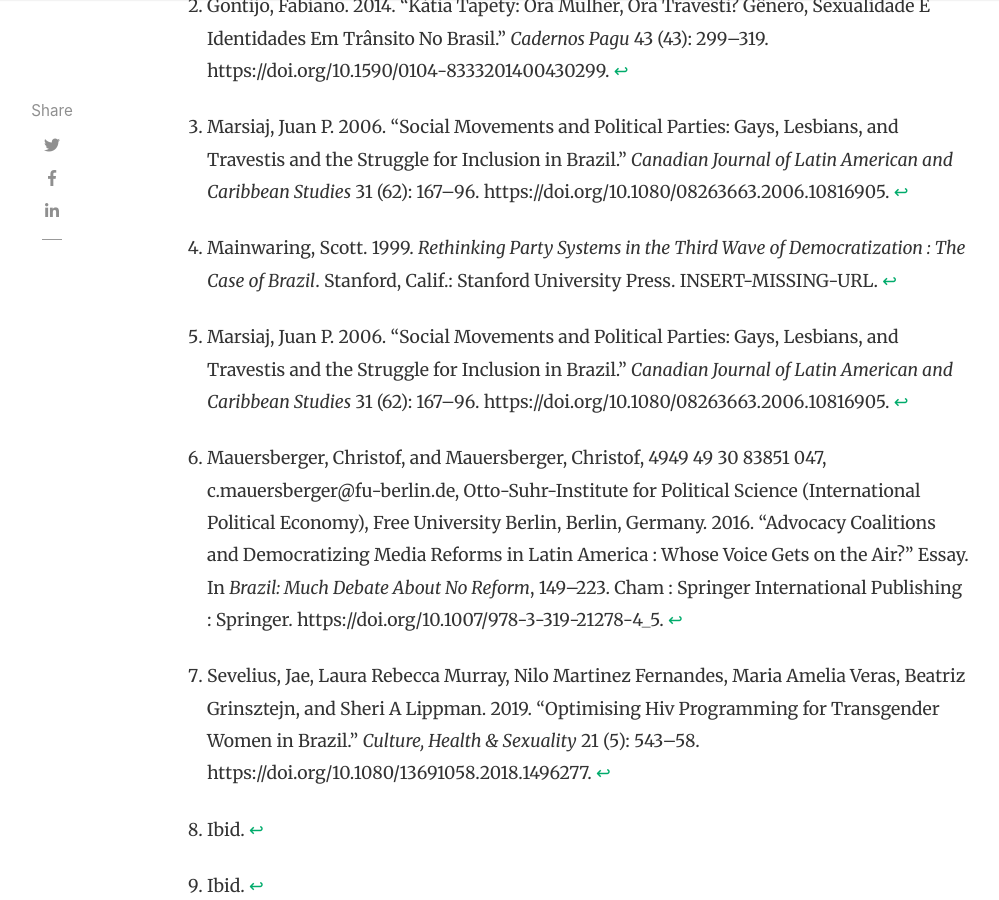
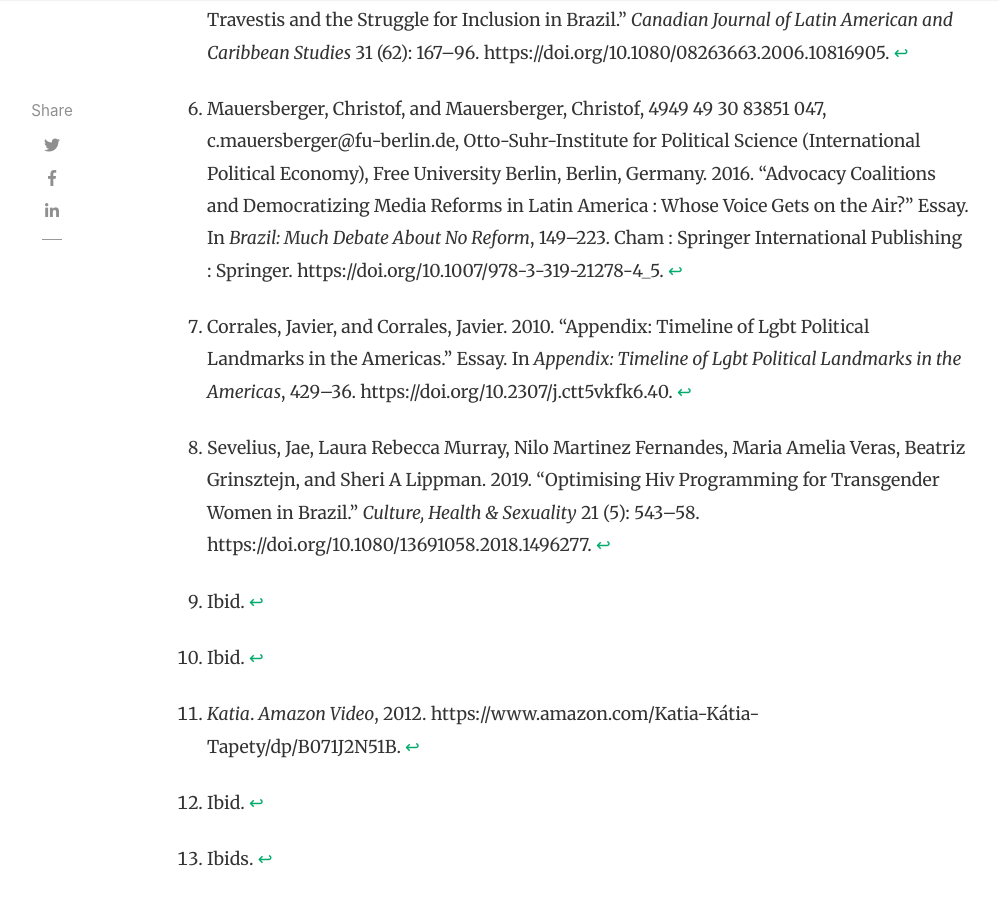
Before and after one commit to CarsonHerness/Trans-Histories-in-Latin-America, a Jekyll site: the page built from _posts/2020-05-03-misrepresentation-of-katia-tapety.md, in a window 1280 px wide and 900 px high, scrolled down 4358 px. Shown: the whole window, without its empty margins (118-1117 px from the left). Built offline with Jekyll 4.4.1, drawn with Linux system fonts in a browser that asks for light colours; nearby versions of some CDN libraries; comment, search, counter and statistics services are not loaded; some of the changed text lies outside the part shown.

Commit message:
Update Vi post #2

```diff
--- a/_posts/2020-05-03-misrepresentation-of-katia-tapety.md
+++ b/_posts/2020-05-03-misrepresentation-of-katia-tapety.md
@@ -18,13 +18,11 @@
 
 In the 1970s, the democratization process for Brazilians allowed the “GLT” (Gay, Lesbian, Trans) movement to use elected positions and political parties to gain more representation on the political agenda.[^3] However, Brazil has a history of strong presidencies and weak political parties.[^4] **What are the prospects for marginalized groups within this system of weak parties?**
 
-The liberal left in Brazil united through civil rights groups in defiance of the conservative religious culture.[^5]  Rallies and protests created immediate responses while political parties created eventual institutional change. The first gay and lesbian organization in Brazil, Grupos Somos, attempted to address secondary help issues through aid prevention programs, infrastructure, and poverty alleviation.[^6] These programs assisted the intersectional issues gay, lesbian and transgender people faced. GLT people in Brazil are prone to the risk of aids, violence, homelessness, substance abuse issues and more.[^7] While political parties are not the sole method for change used by GLTs, they advance the recognition of this marginalized group as a political actor in state institutions.
+The liberal left in Brazil united through civil rights groups in defiance of the conservative religious culture.[^5]  Rallies and protests created immediate responses while political parties created eventual institutional change. The first gay and lesbian organization in Brazil, Grupos Somos, attempted to address secondary help issues through aid prevention programs, infrastructure, and poverty alleviation.[^6] [^7]These programs assisted the intersectional issues gay, lesbian and transgender people faced. GLT people in Brazil are prone to the risk of aids, violence, homelessness, substance abuse issues and more.[^8] While political parties are not the sole method for change used by GLTs, they advance the recognition of this marginalized group as a political actor in state institutions.
 
-Many scholars claimed that GLT politicians and activists sought support from both parties by focusing on other issues that affect the GLT community and avoiding GLT issues as their central mission.[^8] When analyzing GLT politicians like transvestite Kátia Tapety, who was first elected with the right-wing Liberal Front Party, scholars are quick to say these types of candidates dissociate from GLT movements as a political tactic.[^9] This is a surface-level analysis of women like Kátia who are at the forefront of the GLT movement. Political scientists focus on general trends in politics and analyze Kátia Tapety based on her attendance to GLT events, GLT legislation and programs produced. It is important to bring to light the intersectionality of Kátia's identity and her story must be told by more than political analysis. To understand Kátia’s political motives and impact we must understand her story.
+Many scholars claimed that GLT politicians and activists sought support from both parties by focusing on other issues that affect the GLT community and avoiding GLT issues as their central mission.[^9] When analyzing GLT politicians like transvestite Kátia Tapety, who was first elected with the right-wing Liberal Front Party, scholars are quick to say these types of candidates dissociate from GLT movements as a political tactic.[^10] This is a surface-level analysis of women like Kátia who are at the forefront of the GLT movement. Political scientists focus on general trends in politics and analyze Kátia Tapety based on her attendance to GLT events, GLT legislation and programs produced. It is important to bring to light the intersectionality of Kátia's identity and her story must be told by more than political analysis. To understand Kátia’s political motives and impact we must understand her story.
 
-Kátia grew up in a family of politicians but she was expected to stay at home hidden from society because of her homosexuality.[^10] Her father kicked her out and left her with nothing when she refused to succumb to his standards and to this day, all of her brothers except for one refer to her by her original, male name. Hardworking, she began to look towards liberal politicians like Ciro Gomes as inspiration.[^11] Kátia became a farmer, politician, lawyer, doctor, mother and more. As she says in her self-titled documentary, “I'm a jack of all trades, I'm a woman, I do man's work. Everything the guys do I do.”[^12]
-
-<p align="center"><iframe width="560" height="315" src="https://www.youtube.com/embed/aQok38s7mMA" frameborder="0" allow="accelerometer; autoplay; encrypted-media; gyroscope; picture-in-picture" allowfullscreen></iframe></p>
+Kátia grew up in a family of politicians but she was expected to stay at home hidden from society because of her homosexuality.[^11] Her father kicked her out and left her with nothing when she refused to succumb to his standards and to this day, all of her brothers except for one refer to her by her original, male name. Hardworking, she began to look towards liberal politicians like Ciro Gomes as inspiration.[^12] Kátia became a farmer, politician, lawyer, doctor, mother and more. As she says in her self-titled documentary, “I'm a jack of all trades, I'm a woman, I do man's work. Everything the guys do I do.”[^13]
 
 In the first few minutes of the documentary Kátia, “bring me some foundation, they have the best foundation in Sao Paulo they don't have anything good in Teresina or Piaui.” In the Colônia do Piauí there are infrastructure issues, people dying from drought and starvation, an HIV epidemic and Kátia has dedicated her livelihood to address these issues. She is more focused on welfare-related legislation than a GLT focused agenda because her city needs basic welfare in order to begin the process of accepting substantive civil rights legislation. In her 12 years as a city councilwoman, she did not present any projects relating to GLT issues for this reason.
 
@@ -63,28 +61,31 @@
      Mauersberger, Christof, and Mauersberger, Christof, 4949 49 30 83851 047, c.mauersberger@fu-berlin.de, Otto-Suhr-Institute for Political Science (International Political Economy), Free University Berlin, Berlin, Germany. 2016. “Advocacy Coalitions and Democratizing Media Reforms in Latin America : Whose Voice Gets on the Air?” Essay. In _Brazil: Much Debate About No Reform_, 149–223. Cham : Springer International Publishing : Springer. https://doi.org/10.1007/978-3-319-21278-4_5.
 
 [^7]:
-     Sevelius, Jae, Laura Rebecca Murray, Nilo Martinez Fernandes, Maria Amelia Veras, Beatriz Grinsztejn, and Sheri A Lippman. 2019. “Optimising Hiv Programming for Transgender Women in Brazil.” _Culture, Health & Sexuality_ 21 (5): 543–58. https://doi.org/10.1080/13691058.2018.1496277.
+     Corrales, Javier, and Corrales, Javier. 2010. “Appendix: Timeline of Lgbt Political Landmarks in the Americas.” Essay. In _Appendix: Timeline of Lgbt Political Landmarks in the Americas_, 429–36. https://doi.org/10.2307/j.ctt5vkfk6.40.
 
 [^8]:
-     Ibid.
+     Sevelius, Jae, Laura Rebecca Murray, Nilo Martinez Fernandes, Maria Amelia Veras, Beatriz Grinsztejn, and Sheri A Lippman. 2019. “Optimising Hiv Programming for Transgender Women in Brazil.” _Culture, Health & Sexuality_ 21 (5): 543–58. https://doi.org/10.1080/13691058.2018.1496277.
 
 [^9]:
      Ibid.
 
 [^10]:
+     Ibid.
+
+[^11]:
      _Katia_. _Amazon Video_, 2012. https://www.amazon.com/Katia-Kátia-Tapety/dp/B071J2N51B.
 
-[^11]:
+[^12]:
     Ibid.
 
-[^12]:
+[^13]:
      Ibids.
 
-[^13]:
+[^14]:
      Ibid.
 
-[^14]:
+[^15]:
      Soifer, Raphael. “Out a Night in Tersina.” _Institute of Current World Affairs_, December 2008. http://www.icwa.org/wp-content/uploads/2015/11/RS-13.pdf.
 
-[^15]:
+[^16]:
      Ibid.
```
Also changed, not shown: other parts of _posts/2020-05-03-misrepresentation-of-katia-tapety.md (+1 -1 lines).
